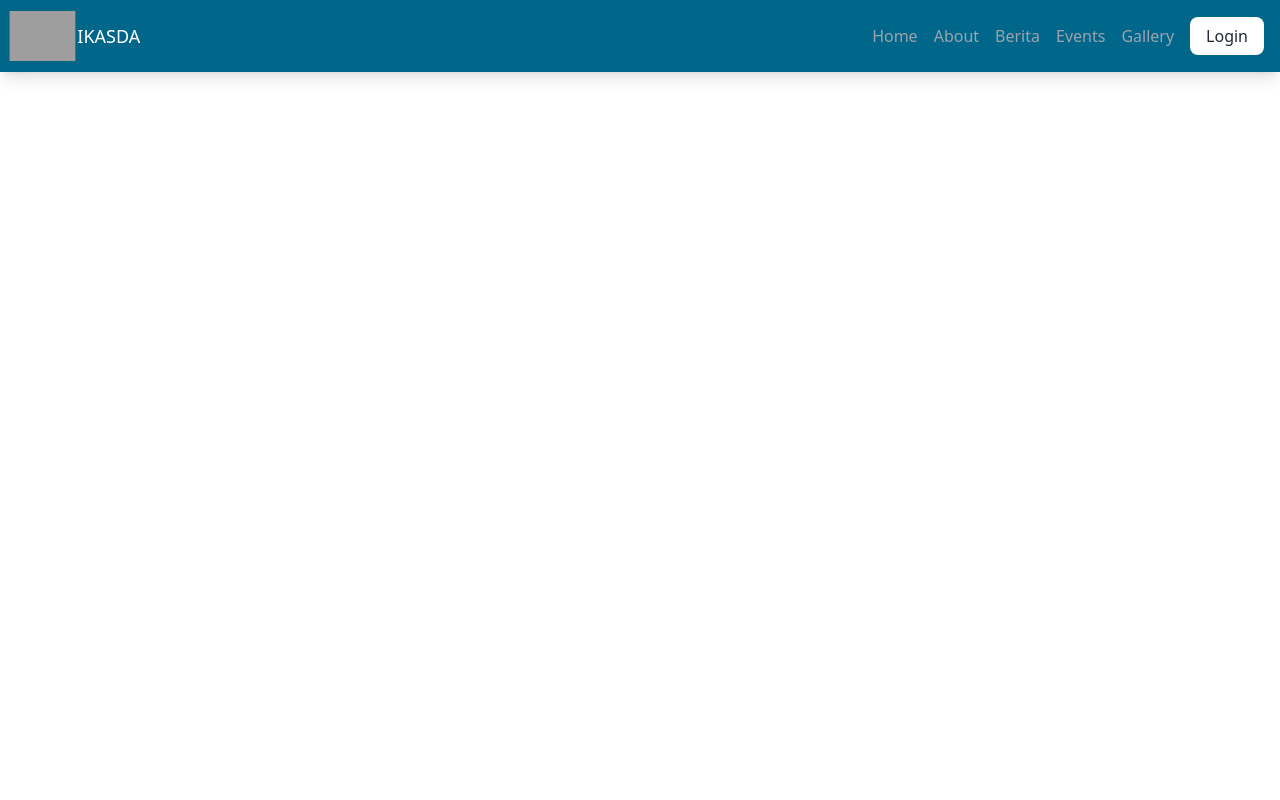
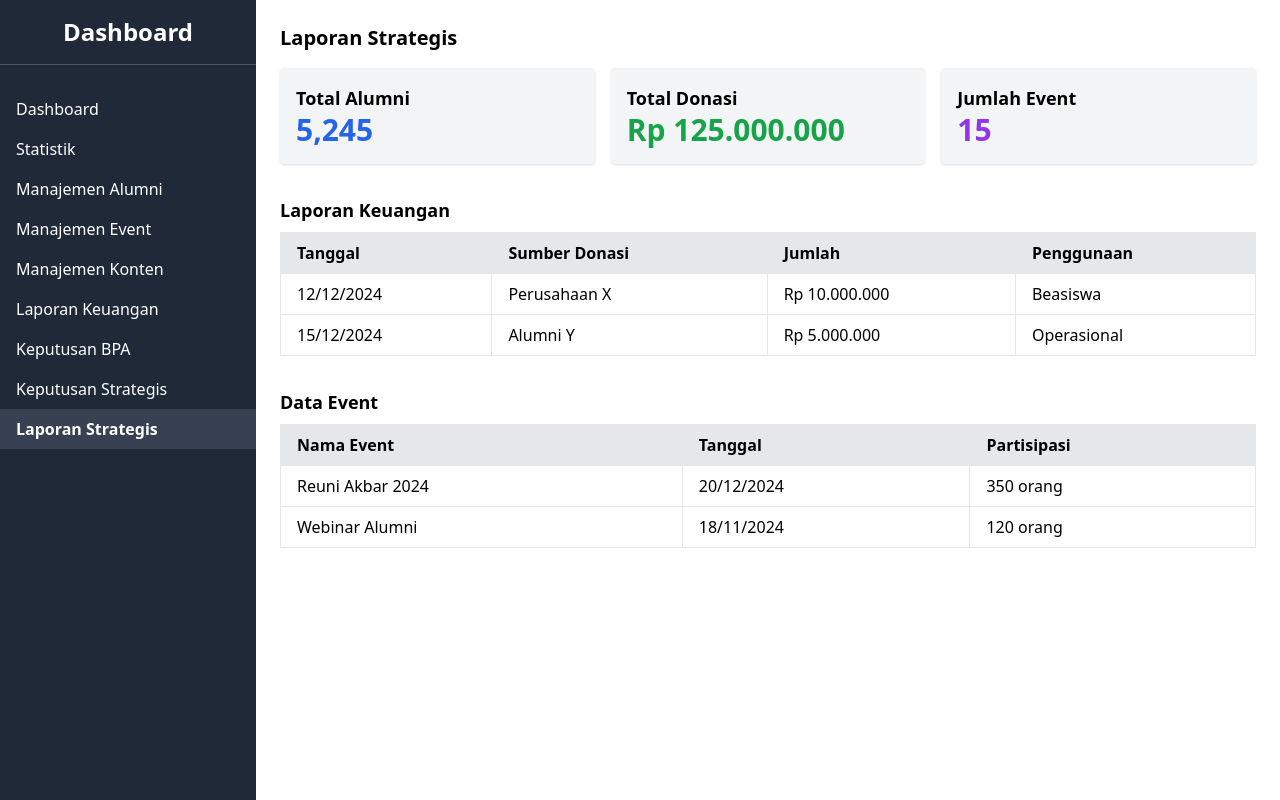
Before and after one commit to mustofa855/ikasda-project, a Vue app: page /direksi/strategic-reports in a window 1280 px wide. Built offline with nearby package versions, Linux system fonts and the light colour scheme; grey boxes are pictures that could not be loaded.

Commit message:
Add pages bpa decision, strategic decision, strategic reports

```diff
--- a/src/components/AppSidebar.vue
+++ b/src/components/AppSidebar.vue
@@ -58,6 +58,33 @@
             Laporan Keuangan
           </router-link>
         </li>
+        <li>
+          <router-link
+            to="/direksi/keputusan-bpa"
+            :class="isActive('/direksi/keputusan-bpa')"
+            class="block px-4 py-2 hover:bg-gray-700 transition"
+          >
+            Keputusan BPA
+          </router-link>
+        </li>
+        <li>
+          <router-link
+            to="/direksi/strategic-decision"
+            :class="isActive('/direksi/strategic-decision')"
+            class="block px-4 py-2 hover:bg-gray-700 transition"
+          >
+            Keputusan Strategis
+          </router-link>
+        </li>
+        <li>
+          <router-link
+            to="/direksi/strategic-reports"
+            :class="isActive('/direksi/strategic-reports')"
+            class="block px-4 py-2 hover:bg-gray-700 transition"
+          >
+            Laporan Strategis
+          </router-link>
+        </li>
       </ul>
     </aside>
   </template>
--- a/src/router/index.js
+++ b/src/router/index.js
@@ -21,6 +21,9 @@ import KesanPesan from '@/views/alumni/KesanPesan.vue';
 import ContentManagement from '@/views/direksi/ContentManagement.vue';
 import FinancialReports from '@/views/direksi/FinancialReports.vue';
 import DireksiStatistic from '@/views/direksi/DireksiStatistic.vue';
+import BPADecision from '@/views/direksi/BPADecision.vue';
+import StrategicDecision from '@/views/direksi/StrategicDecision.vue';
+import StrategicReports from '@/views/direksi/StrategicReports.vue';
 
 // Definisikan routes
 const routes = [
@@ -47,6 +50,9 @@ const routes = [
   { path: '/direksi/event-management', component: EventManagement, meta: { layout: 'direksi' } },
   { path: '/direksi/content-management', component: ContentManagement, meta: { layout: 'direksi' } },
   { path: '/direksi/financial-reports', component: FinancialReports, meta: { layout: 'direksi' } },
+  { path: '/direksi/keputusan-bpa', component: BPADecision, meta: { layout: 'direksi' } },
+  { path: '/direksi/strategic-decision', component: StrategicDecision, meta: { layout: 'direksi' } },
+  { path: '/direksi/strategic-reports', component: StrategicReports, meta: { layout: 'direksi' } },
 ];
 
 // Buat router
--- /dev/null
+++ b/src/views/direksi/BPADecision.vue
@@ -0,0 +1,46 @@
+<template>
+    <div class="ml-64 p-6">
+      <h2 class="text-xl font-bold mb-4">Notifikasi Persetujuan BPA</h2>
+
+      <div v-if="proposals.length > 0">
+        <ul class="space-y-4">
+          <li
+            v-for="proposal in proposals"
+            :key="proposal.id"
+            class="p-4 border rounded shadow flex justify-between items-center"
+          >
+            <div>
+              <h3 class="font-semibold">{{ proposal.title }}</h3>
+              <p class="text-sm text-gray-600">{{ proposal.date }}</p>
+            </div>
+            <button
+              @click="approveProposal(proposal.id)"
+              class="bg-green-500 text-white px-4 py-2 rounded"
+            >
+              Setujui
+            </button>
+          </li>
+        </ul>
+      </div>
+      <div v-else>
+        <p class="text-gray-500">Tidak ada proposal yang menunggu persetujuan.</p>
+      </div>
+    </div>
+  </template>
+
+  <script setup>
+  import { ref } from 'vue';
+
+  const proposals = ref([
+    { id: 1, title: 'Proposal Webinar Alumni', date: '15/12/2024' },
+    { id: 2, title: 'Proposal Reuni Akbar 2024', date: '10/12/2024' },
+  ]);
+
+  const approveProposal = (id) => {
+    const index = proposals.value.findIndex((proposal) => proposal.id === id);
+    if (index !== -1) {
+      proposals.value.splice(index, 1);
+      alert('Proposal berhasil disetujui!');
+    }
+  };
+  </script>
--- /dev/null
+++ b/src/views/direksi/StrategicDecision.vue
@@ -0,0 +1,49 @@
+<template>
+    <div class="ml-64 p-6">
+      <h2 class="text-xl font-bold mb-4">Keputusan Strategis</h2>
+
+      <form @submit.prevent="submitDecision" class="space-y-4">
+        <div>
+          <label for="title" class="block text-sm font-medium">Judul Kebijakan/Event</label>
+          <input
+            id="title"
+            v-model="form.title"
+            type="text"
+            class="w-full border px-3 py-2 rounded"
+            placeholder="Masukkan judul kebijakan/event"
+            required
+          />
+        </div>
+        <div>
+          <label for="description" class="block text-sm font-medium">Deskripsi</label>
+          <textarea
+            id="description"
+            v-model="form.description"
+            class="w-full border px-3 py-2 rounded"
+            rows="4"
+            placeholder="Deskripsi kebijakan/event"
+            required
+          ></textarea>
+        </div>
+        <div>
+          <button type="submit" class="bg-blue-500 text-white px-4 py-2 rounded">
+            Simpan Keputusan
+          </button>
+        </div>
+      </form>
+    </div>
+  </template>
+
+  <script setup>
+  import { ref } from 'vue';
+
+  const form = ref({
+    title: '',
+    description: '',
+  });
+
+  const submitDecision = () => {
+    console.log('Keputusan Strategis:', form.value);
+    alert('Keputusan berhasil disimpan!');
+  };
+  </script>
--- /dev/null
+++ b/src/views/direksi/StrategicReports.vue
@@ -0,0 +1,82 @@
+<template>
+    <div class="ml-64 p-6">
+      <h2 class="text-xl font-bold mb-4">Laporan Strategis</h2>
+
+      <!-- Ringkasan Statistik -->
+      <div class="grid grid-cols-3 gap-4 mb-8">
+        <div class="bg-gray-100 p-4 rounded shadow">
+          <h3 class="text-lg font-semibold">Total Alumni</h3>
+          <p class="text-3xl font-bold text-blue-600">5,245</p>
+        </div>
+        <div class="bg-gray-100 p-4 rounded shadow">
+          <h3 class="text-lg font-semibold">Total Donasi</h3>
+          <p class="text-3xl font-bold text-green-600">Rp 125.000.000</p>
+        </div>
+        <div class="bg-gray-100 p-4 rounded shadow">
+          <h3 class="text-lg font-semibold">Jumlah Event</h3>
+          <p class="text-3xl font-bold text-purple-600">15</p>
+        </div>
+      </div>
+
+      <!-- Laporan Keuangan -->
+      <div class="mb-8">
+        <h3 class="text-lg font-bold mb-2">Laporan Keuangan</h3>
+        <table class="table-auto w-full border">
+          <thead>
+            <tr class="bg-gray-200 text-left">
+              <th class="px-4 py-2 border">Tanggal</th>
+              <th class="px-4 py-2 border">Sumber Donasi</th>
+              <th class="px-4 py-2 border">Jumlah</th>
+              <th class="px-4 py-2 border">Penggunaan</th>
+            </tr>
+          </thead>
+          <tbody>
+            <tr>
+              <td class="px-4 py-2 border">12/12/2024</td>
+              <td class="px-4 py-2 border">Perusahaan X</td>
+              <td class="px-4 py-2 border">Rp 10.000.000</td>
+              <td class="px-4 py-2 border">Beasiswa</td>
+            </tr>
+            <tr>
+              <td class="px-4 py-2 border">15/12/2024</td>
+              <td class="px-4 py-2 border">Alumni Y</td>
+              <td class="px-4 py-2 border">Rp 5.000.000</td>
+              <td class="px-4 py-2 border">Operasional</td>
+            </tr>
+          </tbody>
+        </table>
+      </div>
+
+      <!-- Data Event -->
+      <div>
+        <h3 class="text-lg font-bold mb-2">Data Event</h3>
+        <table class="table-auto w-full border">
+          <thead>
+            <tr class="bg-gray-200 text-left">
+              <th class="px-4 py-2 border">Nama Event</th>
+              <th class="px-4 py-2 border">Tanggal</th>
+              <th class="px-4 py-2 border">Partisipasi</th>
+            </tr>
+          </thead>
+          <tbody>
+            <tr>
+              <td class="px-4 py-2 border">Reuni Akbar 2024</td>
+              <td class="px-4 py-2 border">20/12/2024</td>
+              <td class="px-4 py-2 border">350 orang</td>
+            </tr>
+            <tr>
+              <td class="px-4 py-2 border">Webinar Alumni</td>
+              <td class="px-4 py-2 border">18/11/2024</td>
+              <td class="px-4 py-2 border">120 orang</td>
+            </tr>
+          </tbody>
+        </table>
+      </div>
+    </div>
+  </template>
+
+  <script setup>
+  </script>
+
+  <style scoped>
+  </style>
```
